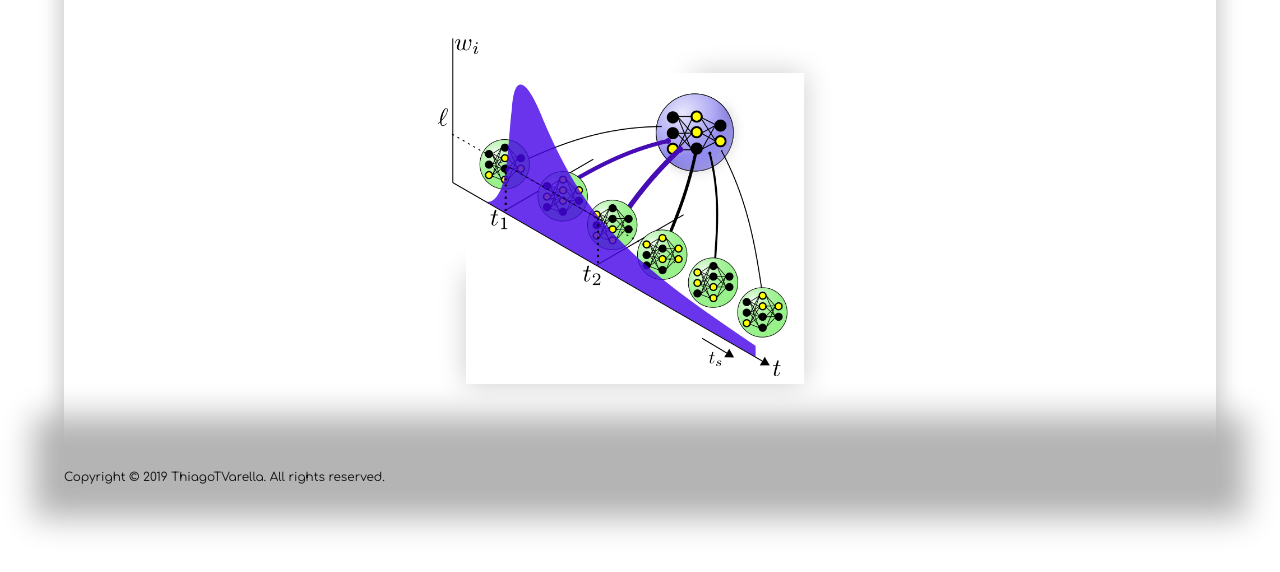
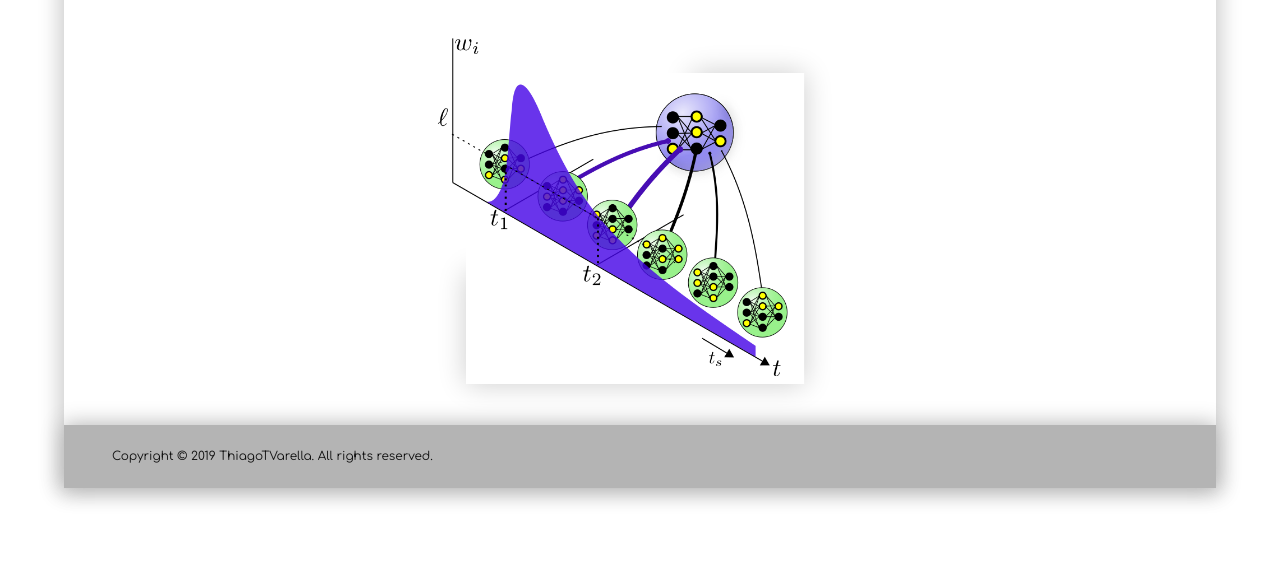
Before and after one commit to ThiagoTVarella/ThiagoTVarella.github.io, a plain HTML site: page index.html in a window 1280 px wide. Shown: the part 224-796 px from the top of the page. Drawn offline with nearby package versions, Linux system fonts and the light colour scheme.

Commit message:
Changing footer

```diff
--- a/css/main.css
+++ b/css/main.css
@@ -30,7 +30,7 @@ section {
 }
 
 footer {
-    box-shadow: 0px 0px 30px 30px var(--c-footer);
+    box-shadow: 0px 0px 20px 1px var(--c-footer);
     background-color: var(--c-footer);
     position:absolute;
     bottom: 0;
@@ -99,3 +99,7 @@ img {
 }
 
 /******************** MENU END ********************/
+
+tab {
+	padding-left: 4em;
+}
--- a/footer.html
+++ b/footer.html
@@ -1,5 +1,5 @@
 <footer>
     <br>
-    Copyright © 2019 ThiagoTVarella. All rights reserved.
-    <br>
+    <tab>Copyright © 2019 ThiagoTVarella. All rights reserved.</tab>
+    <br><br>
 </footer>
```
